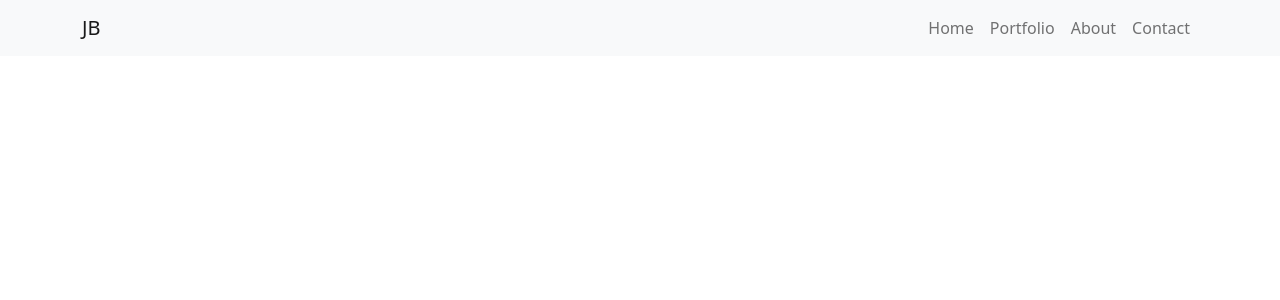
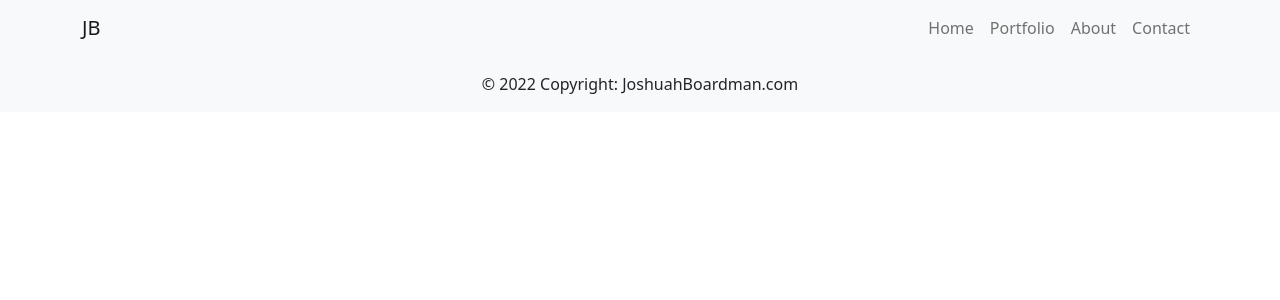
Before and after one commit to JoshuahBoardman/my-portfolio-site, a React (Create React App) app: page / in a window 1280 px wide. Shown: the top 300 px of the page. Built offline with nearby package versions, Linux system fonts and the light colour scheme.

Commit message:
Created and implemented the Footer component.

```diff
--- a/src/App.js
+++ b/src/App.js
@@ -2,11 +2,13 @@ import React from "react";
 
 // components
 import Header from "./components/Header";
+import Footer from "./components/Footer";
 
 function App() {
   return (
     <>
     <Header />
+    <Footer />
     </>
   );
 }
--- /dev/null
+++ b/src/components/Footer.jsx
@@ -0,0 +1,17 @@
+import React from "react";
+
+const Footer = () => {
+  return (
+    <footer className="bg-light text-center text-lg-start">
+      <div className="text-center p-3">
+        © 2022 Copyright:
+        <a className="text-dark text-decoration-none" href="https://mdbootstrap.com/">
+          {" "}
+          JoshuahBoardman.com
+        </a>
+      </div>
+    </footer>
+  );
+};
+
+export default Footer;
```
